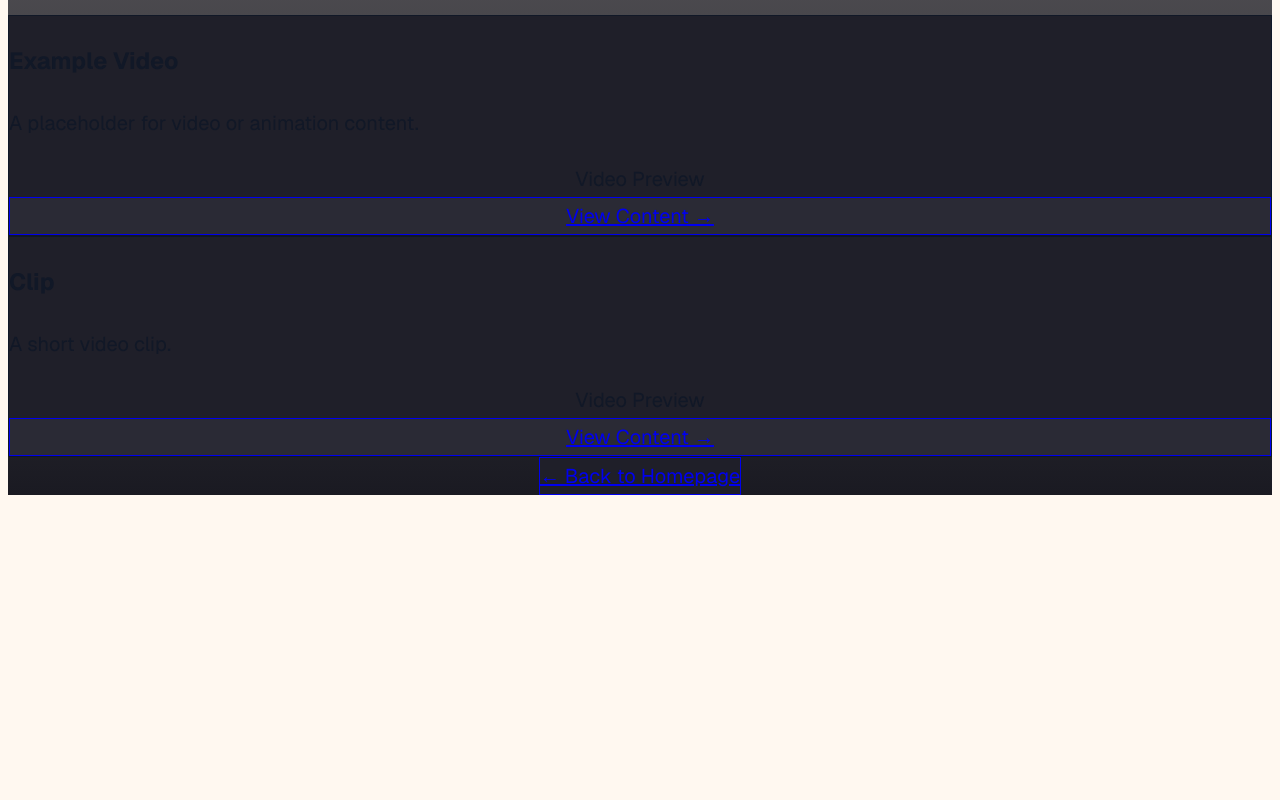
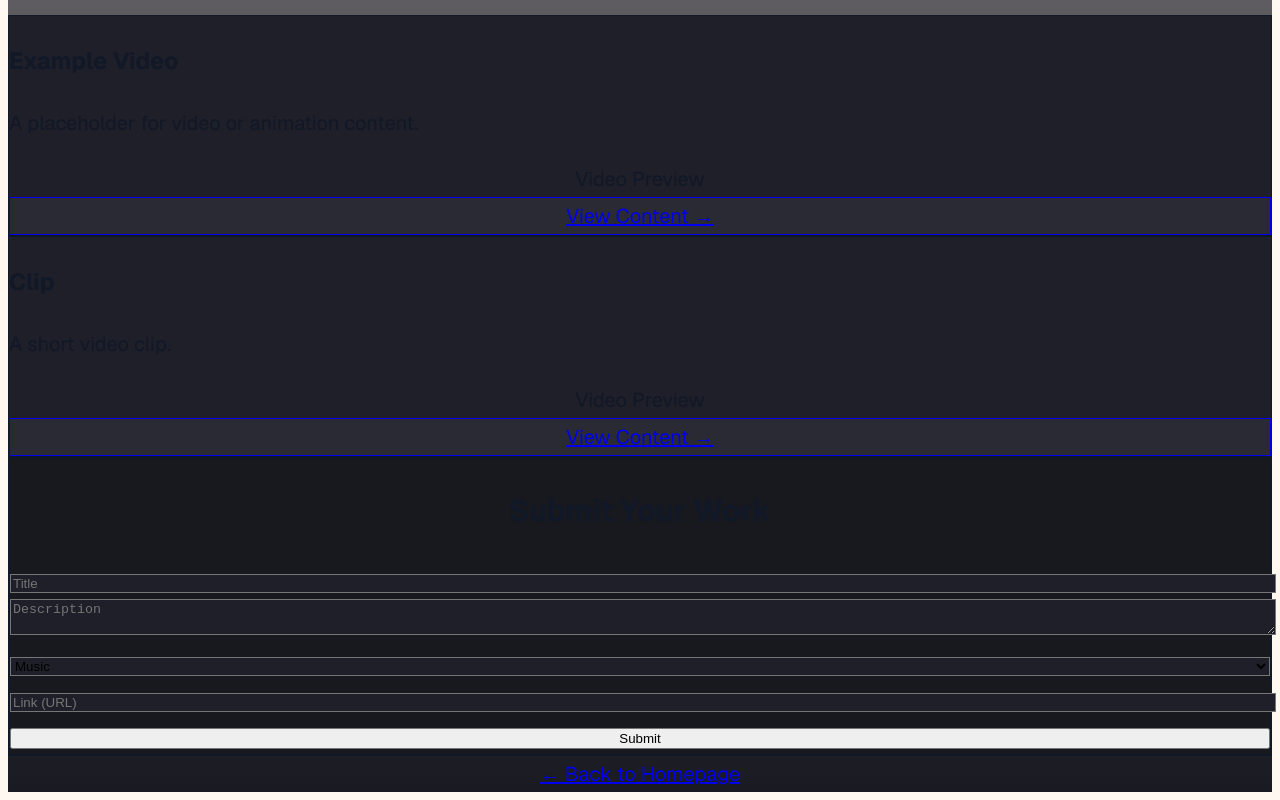
Before and after one commit to Shellzonit/auralis-sanctuary-, a Next.js app: page /content in a window 1280 px wide. Shown: the part 1870-2670 px from the top of the page. Before the commit the page ends 2373 px from the top, so only its background shows below. Built offline with nearby package versions, Linux system fonts and the light colour scheme.

Commit message:
Content: Add submit section for user content submission

```diff
--- a/app/content/page.tsx
+++ b/app/content/page.tsx
@@ -1,7 +1,31 @@
+
 
 import { contentData } from "../../lib/content";
+import { useState } from "react";
 
 export default function ShowcasePage() {
+  // SubmitContent state
+  const [title, setTitle] = useState("");
+  const [description, setDescription] = useState("");
+  const [category, setCategory] = useState("music");
+  const [url, setUrl] = useState("");
+  const [submitted, setSubmitted] = useState(false);
+
+  const handleSubmit = async (e: React.FormEvent) => {
+    e.preventDefault();
+    await fetch("/api/submit-content", {
+      method: "POST",
+      headers: { "Content-Type": "application/json" },
+      body: JSON.stringify({ title, description, category, url }),
+    });
+    setSubmitted(true);
+    setTitle("");
+    setDescription("");
+    setCategory("music");
+    setUrl("");
+    setTimeout(() => setSubmitted(false), 4000);
+  };
+
   return (
     <main className="min-h-screen bg-gradient-to-b from-black to-[#1a1a22] text-red-200 px-6 py-16 font-serif">
 
@@ -82,14 +106,57 @@ export default function ShowcasePage() {
         </section>
       ))}
 
+      {/* SUBMIT CONTENT SECTION */}
+      <section className="max-w-2xl mx-auto mt-24 mb-10 bg-[#18181f] rounded-2xl shadow-2xl p-8 border-2 border-red-700/40">
+        <h2 className="text-3xl text-center text-red-400 mb-6 font-bold">Submit Your Work</h2>
+        <form onSubmit={handleSubmit} className="space-y-6">
+          <input
+            className="w-full p-3 bg-[#1f1f29] border border-red-900/40 rounded text-lg"
+            placeholder="Title"
+            value={title}
+            onChange={(e) => setTitle(e.target.value)}
+            required
+          />
+          <textarea
+            className="w-full p-3 bg-[#1f1f29] border border-red-900/40 rounded text-lg"
+            placeholder="Description"
+            value={description}
+            onChange={(e) => setDescription(e.target.value)}
+            required
+          />
+          <select
+            className="w-full p-3 bg-[#1f1f29] border border-red-900/40 rounded text-lg"
+            value={category}
+            onChange={(e) => setCategory(e.target.value)}
+            required
+          >
+            <option value="music">Music</option>
+            <option value="art">Art</option>
+            <option value="writing">Writing</option>
+            <option value="videos">Videos</option>
+          </select>
+          <input
+            className="w-full p-3 bg-[#1f1f29] border border-red-900/40 rounded text-lg"
+            placeholder="Link (URL)"
+            value={url}
+            onChange={(e) => setUrl(e.target.value)}
+            required
+          />
+          <button
+            type="submit"
+            className="w-full py-3 bg-red-700 hover:bg-red-800 rounded text-lg font-bold shadow-lg transition"
+          >
+            Submit
+          </button>
+        </form>
+        {submitted && (
+          <div className="text-green-400 text-center font-semibold mt-4">Your content has been submitted!</div>
+        )}
+      </section>
+
       {/* BACK TO HOMEPAGE BUTTON */}
-      <div className="text-center mt-20">
-        <a
-          href="/"
-          className="inline-block px-8 py-3 rounded-lg bg-[#1f1f29] hover:bg-[#2a2a35] border border-red-900/40 shadow-md shadow-red-900/30 transition text-lg"
-        >
-          ← Back to Homepage
-        </a>
+      <div className="text-center mt-10">
+        <a href="/" className="text-red-300 underline text-lg">← Back to Homepage</a>
       </div>
     </main>
   );
```
